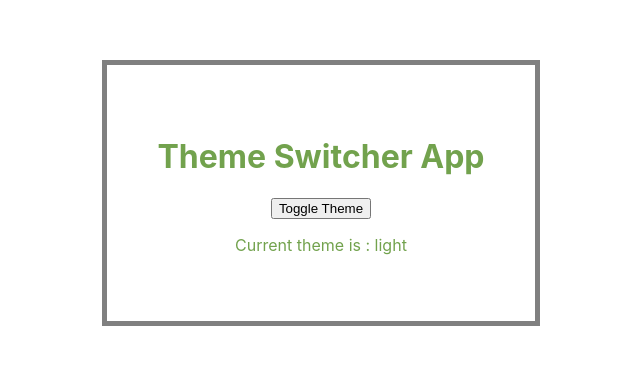
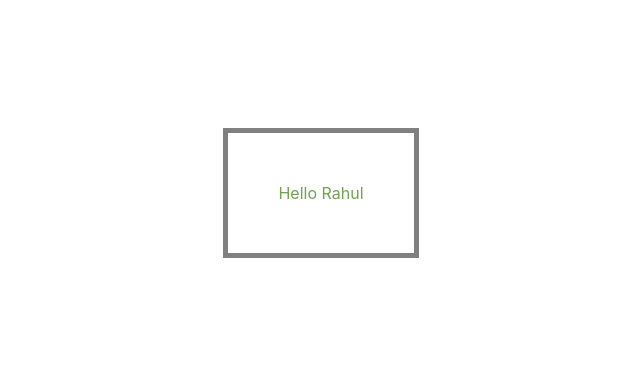
Before and after one commit to heyRahull/practise-react, a React (Create React App) app: page / in a window 1280 px wide. Shown: the part 207-572 px from the top of the page, without its empty margins (319-959 px from the left). Built offline with nearby package versions, Linux system fonts and the light colour scheme.

Commit message:
practise props

```diff
--- a/src/App.js
+++ b/src/App.js
@@ -6,14 +6,12 @@ import React from "react";
 import { ThemeProvider } from "./components/ThemeContext.js";
 import ThemeSwitcher from "./components/ThemeSwitcher.js";
 import Greet from "./components/Greet.js";
+import Greetings from "./components/Greetings.jsx";
 
 function App() {
   return (
     <div className="App">
-      <ThemeProvider>
-        <ThemeSwitcher />
-        {/* <br /> <Greet /> */}
-      </ThemeProvider>
+      <Greetings name="Rahul"/>
     </div>
   );
 }
--- /dev/null
+++ b/src/components/Greetings.jsx
@@ -0,0 +1,10 @@
+const Greetings = ({name}) => {
+return(
+    <div>
+        Hello {name}
+    </div>
+);
+
+}
+
+export default Greetings;
```
